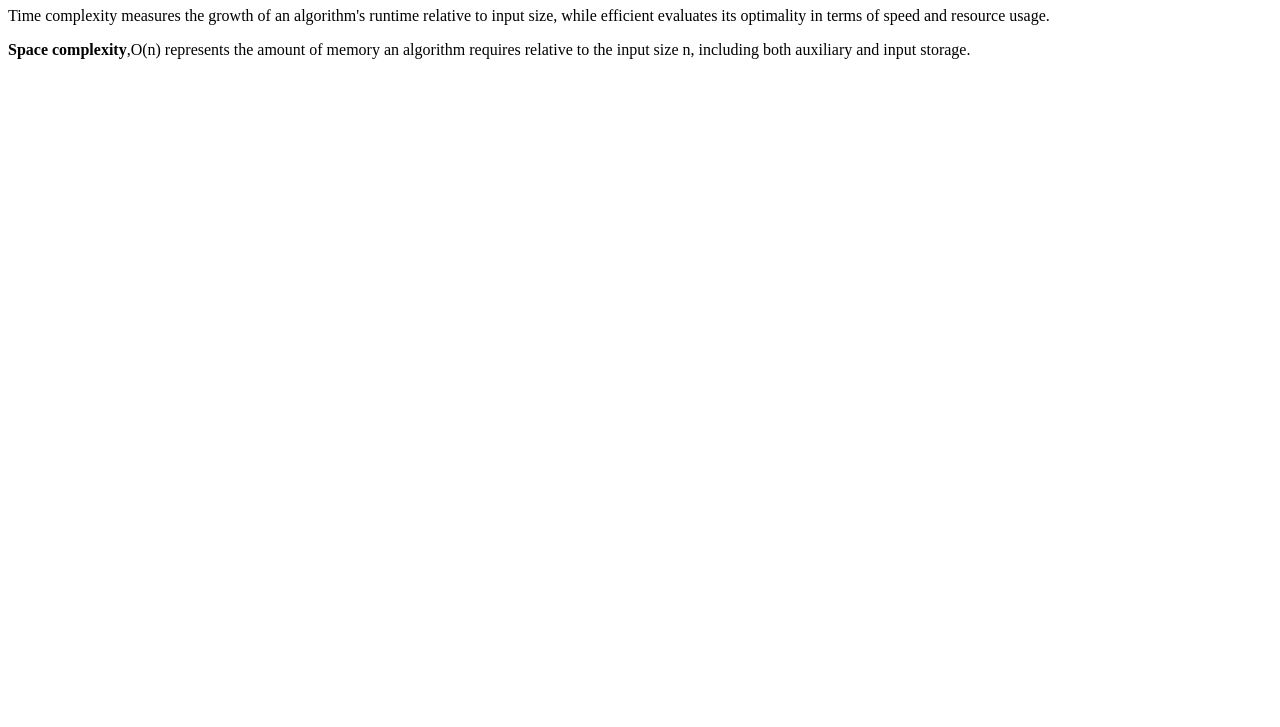
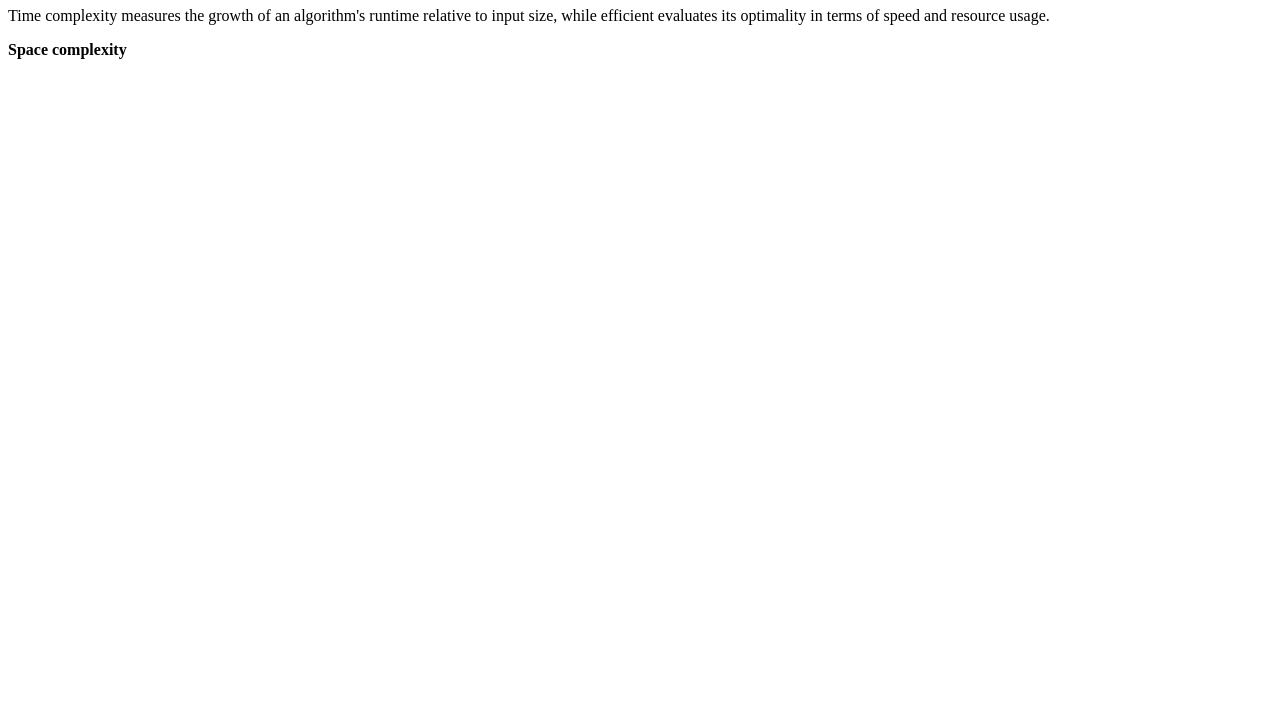
Before and after one commit to acciojob/time-and-space-complexity-vinay1723, a website: page main.html in a window 1280 px wide. Shown: the part 73-800 px from the top of the page. Drawn offline with Linux system fonts and the light colour scheme.

Commit message:
created a submission

```diff
--- a/main.html
+++ b/main.html
@@ -12,7 +12,7 @@
 </script>
 	<h1>Time,Space,Complexity</h1>
 	<p>Time complexity measures the growth of an algorithm's runtime relative to input size, while efficient evaluates its optimality in terms of speed and resource usage.</p>
-	<p><b>Space complexity</b>,O(n) represents the amount of memory an algorithm requires relative to the input size n, including both auxiliary and input storage.</p>
+	<p><b>Space complexity</b></p>
 </body>
 
 </html>
```
